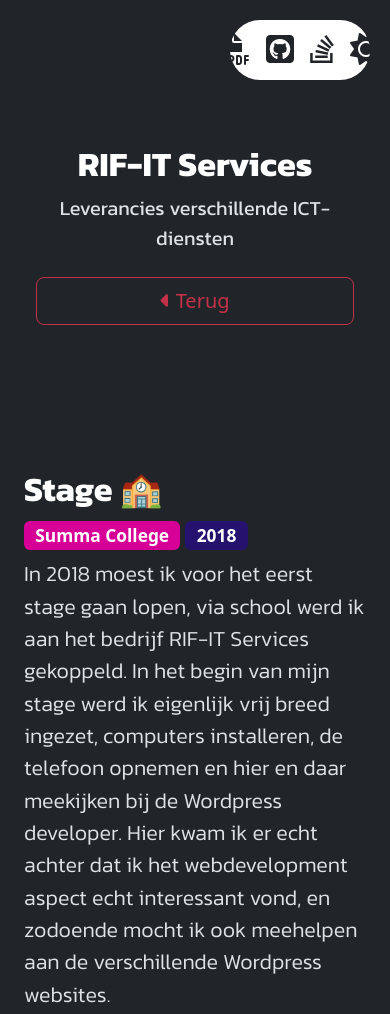
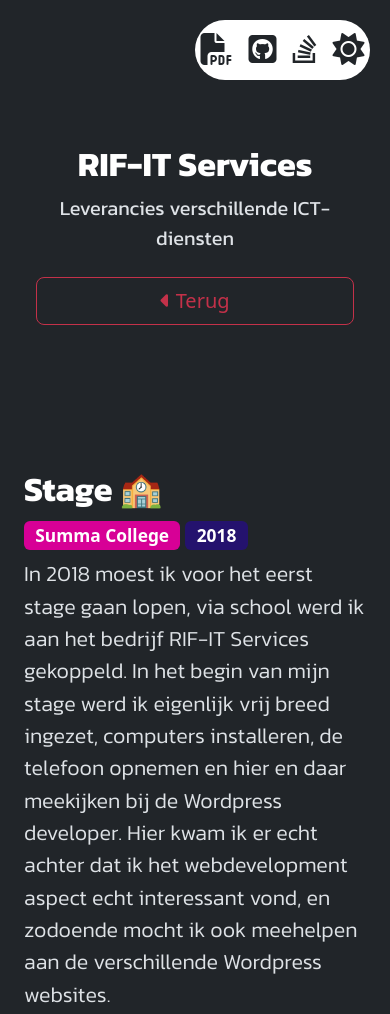
Before and after one commit to geertjanknapen1/portfolio-geertjanknapen, a plain HTML site: page werkplekken/rifits.html in a window 390 px wide. Shown: the top 1014 px of the page. Drawn offline with nearby package versions, Linux system fonts and the light colour scheme.

Commit message:
Menu responsiviteit fixen

```diff
--- a/css/navbar.css
+++ b/css/navbar.css
@@ -17,6 +17,6 @@
 
 @media only screen and (min-width: 390px) and (max-width: 690px) {
     #navbar {
-        min-width: 40% !important;
+        min-width: 50% !important;
     }
 }
```
Also changed, not shown: index.html (+1 -1 lines).
